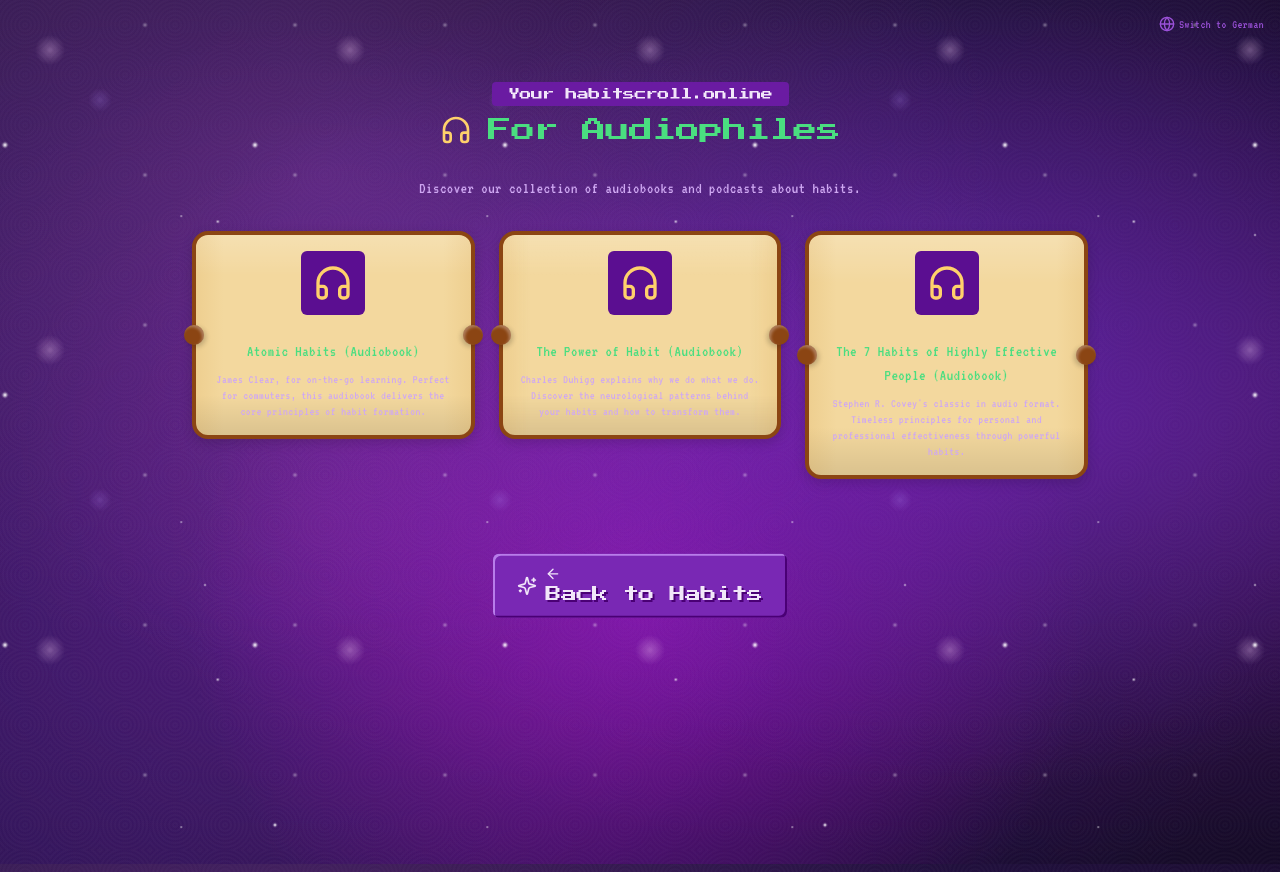
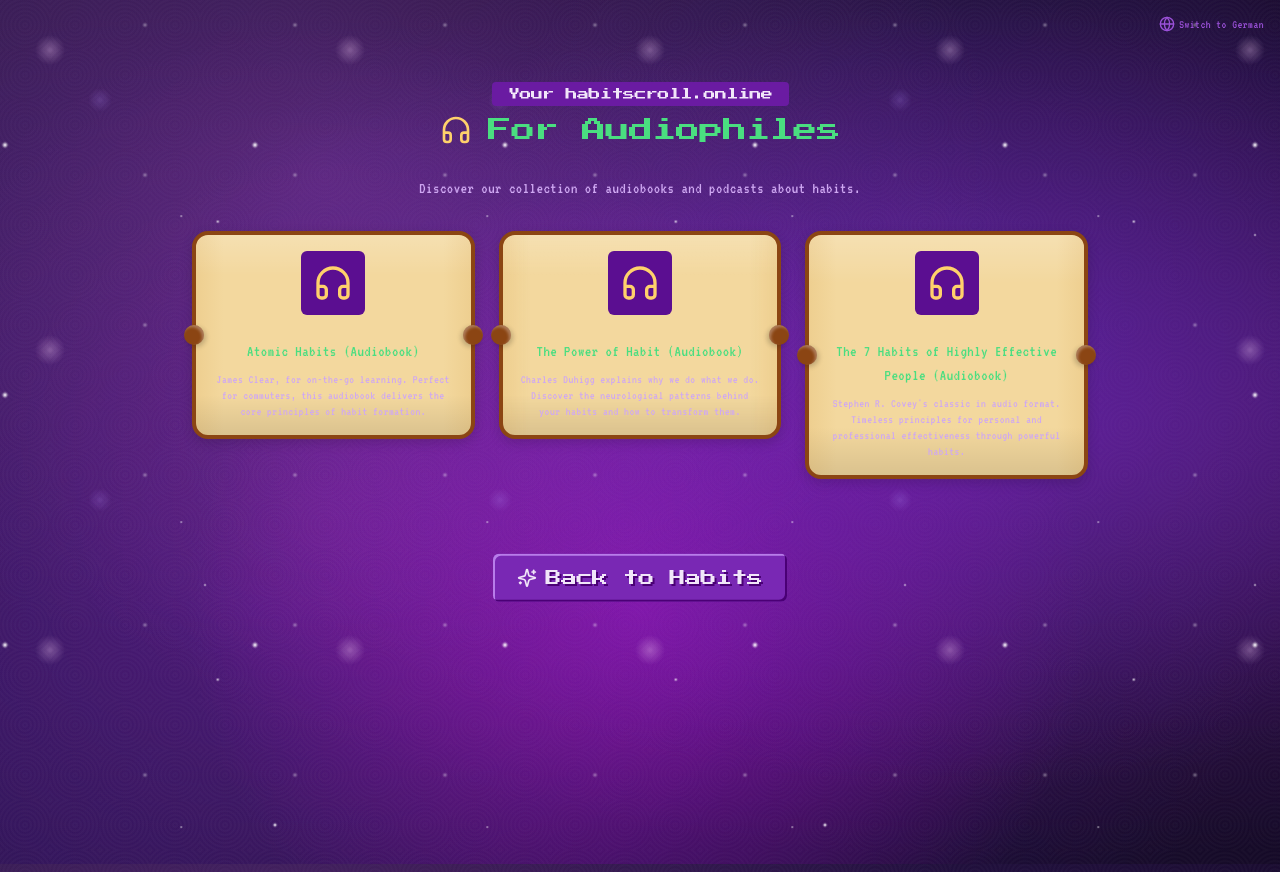
Before and after one commit to Ralek1/habitscroll-online, a React (Vite) app: page /#/audiophiles in a window 1280 px wide. Built offline with nearby package versions, Linux system fonts and the light colour scheme.

Commit message:
Remove back arrow from button
Remove the arrow icon from the "Back to Habits" button on all pages.

```diff
--- a/src/pages/categories/Audiophiles.tsx
+++ b/src/pages/categories/Audiophiles.tsx
@@ -1,10 +1,9 @@
-
 import React, { useEffect } from 'react';
 import { Link } from 'react-router-dom';
 import PixelButton from '../../components/PixelButton';
 import LanguageSwitcher from '../../components/LanguageSwitcher';
 import { useLanguage } from '../../context/LanguageContext';
-import { Headphones, ArrowLeft } from 'lucide-react';
+import { Headphones } from 'lucide-react';
 
 const Audiophiles: React.FC = () => {
   const { translate, language } = useLanguage();
@@ -122,7 +121,6 @@ const Audiophiles: React.FC = () => {
       <div className="mt-8">
         <Link to="/learn-about-habits">
           <PixelButton onClick={() => {}}>
-            <ArrowLeft className="w-4 h-4" />
             {language === 'de' ? "Zurück zu Gewohnheiten" : "Back to Habits"}
           </PixelButton>
         </Link>
--- a/src/pages/categories/Bookworms.tsx
+++ b/src/pages/categories/Bookworms.tsx
@@ -4,7 +4,7 @@ import { Link } from 'react-router-dom';
 import PixelButton from '../../components/PixelButton';
 import LanguageSwitcher from '../../components/LanguageSwitcher';
 import { useLanguage } from '../../context/LanguageContext';
-import { Book, ArrowLeft } from 'lucide-react';
+import { Book } from 'lucide-react';
 
 const Bookworms: React.FC = () => {
   const { translate, language } = useLanguage();
@@ -51,7 +51,6 @@ const Bookworms: React.FC = () => {
       <div className="mt-8">
         <Link to="/learn-about-habits">
           <PixelButton onClick={() => {}}>
-            <ArrowLeft className="w-4 h-4" />
             {language === 'de' ? "Zurück zu Gewohnheiten" : "Back to Habits"}
           </PixelButton>
         </Link>
--- a/src/pages/categories/KnowledgeSeekers.tsx
+++ b/src/pages/categories/KnowledgeSeekers.tsx
@@ -4,7 +4,7 @@ import { Link } from 'react-router-dom';
 import PixelButton from '../../components/PixelButton';
 import LanguageSwitcher from '../../components/LanguageSwitcher';
 import { useLanguage } from '../../context/LanguageContext';
-import { Search, ArrowLeft } from 'lucide-react';
+import { Search } from 'lucide-react';
 
 const KnowledgeSeekers: React.FC = () => {
   const { translate, language } = useLanguage();
@@ -51,7 +51,6 @@ const KnowledgeSeekers: React.FC = () => {
       <div className="mt-8">
         <Link to="/learn-about-habits">
           <PixelButton onClick={() => {}}>
-            <ArrowLeft className="w-4 h-4" />
             {language === 'de' ? "Zurück zu Gewohnheiten" : "Back to Habits"}
           </PixelButton>
         </Link>
```
